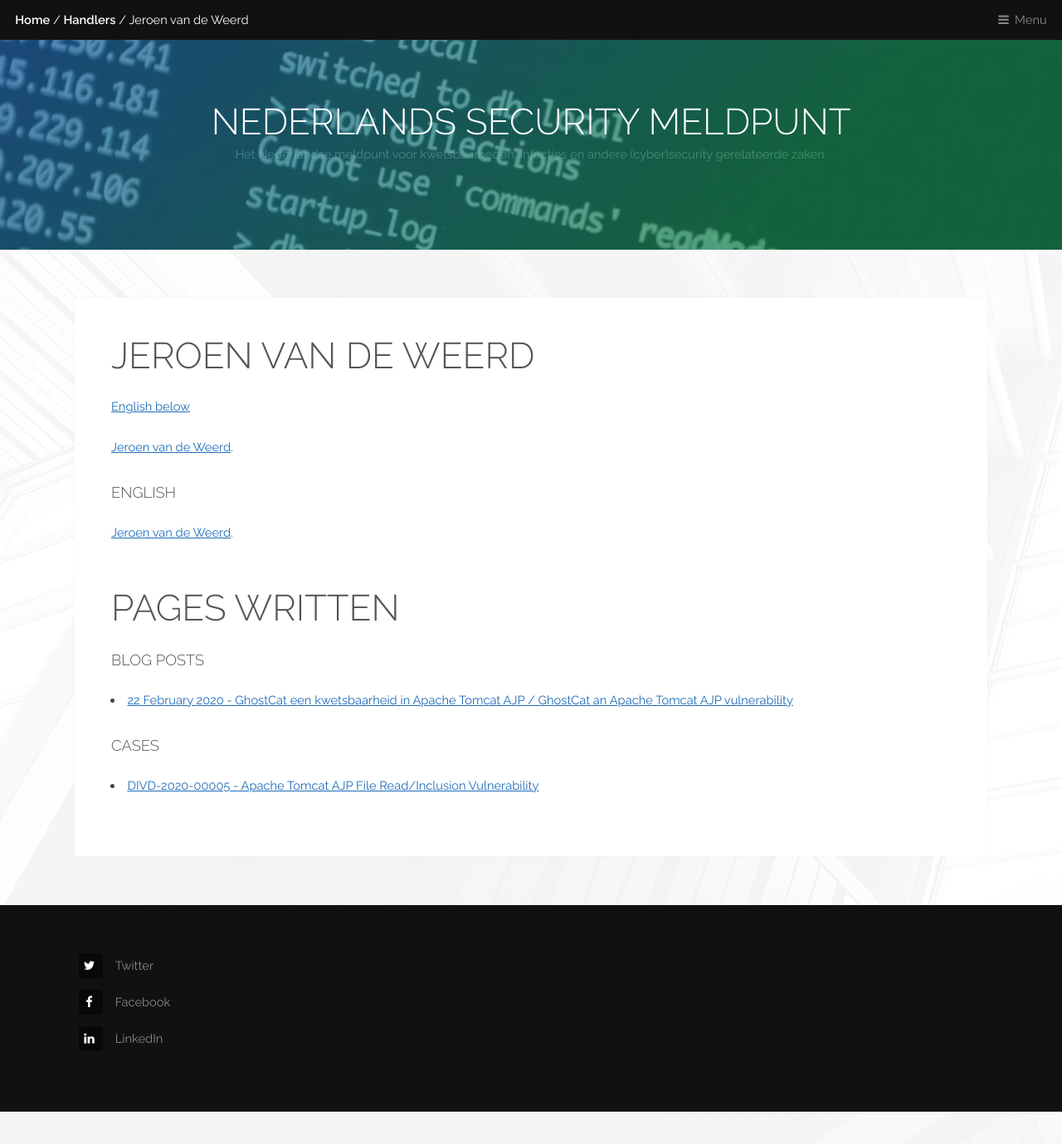
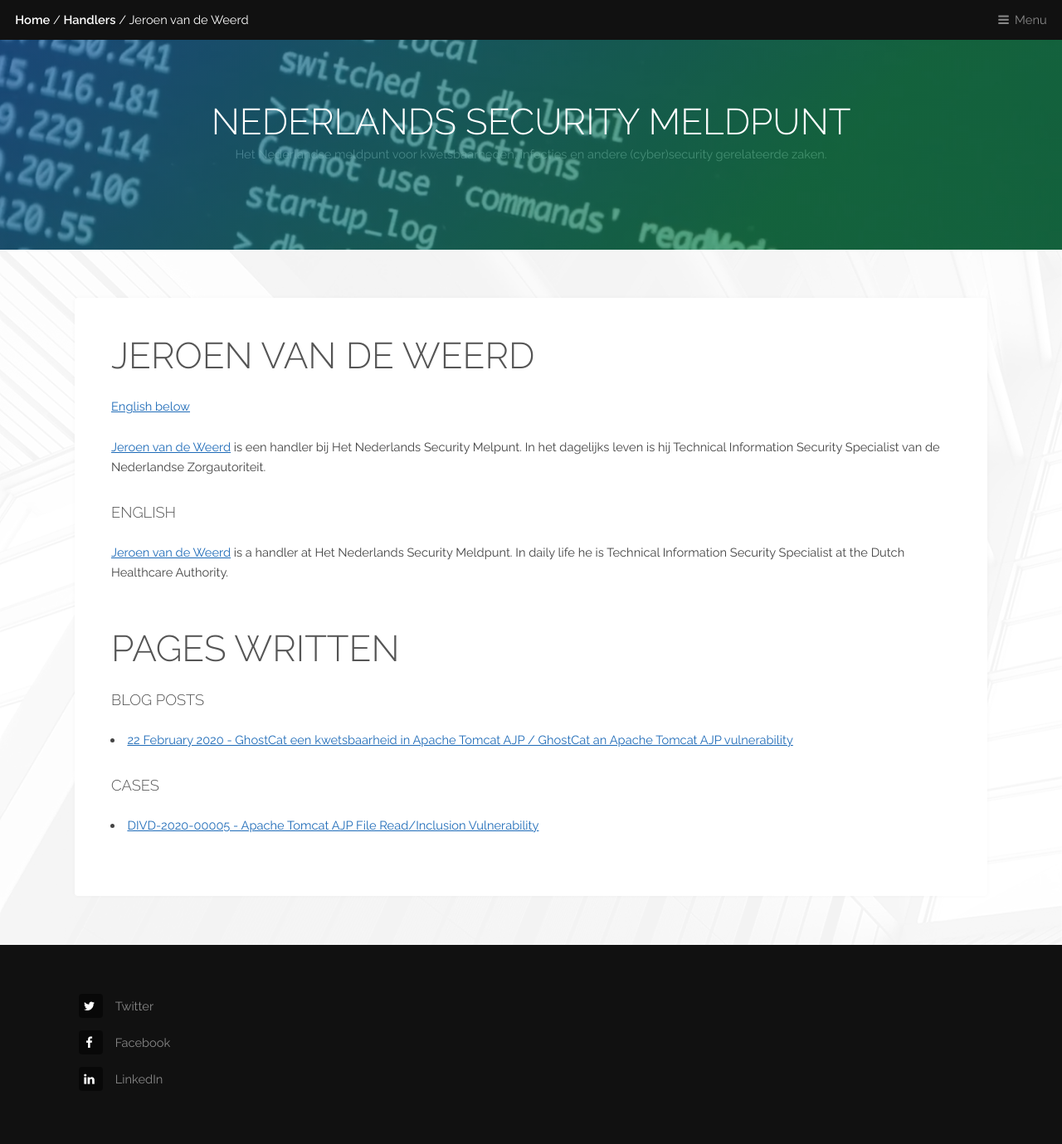
Before and after one commit to DIVD-NL/SecurityMeldpunt, a Jekyll site: the page built from handlers/Jeroen van de Weerd.md, in a window 1280 px wide and 1388 px high. Shown: the top 1379 px of the window at 83% size. Built offline with Jekyll 4.4.1, drawn with Linux system fonts in a browser that asks for light colours.

Commit message:
Update Jeroen van de Weerd.md

```diff
--- a/handlers/Jeroen van de Weerd.md
+++ b/handlers/Jeroen van de Weerd.md
@@ -4,8 +4,8 @@ excerpt: Handler
 layout: bio
 ---
 
-[Jeroen van de Weerd](https://www.linkedin.com/in/jvandeweerd/).
+[Jeroen van de Weerd](https://www.linkedin.com/in/jvandeweerd/) is een handler bij Het Nederlands Security Melpunt. In het dagelijks leven is hij Technical Information Security Specialist van de Nederlandse Zorgautoriteit.
 
 ### English
 
-[Jeroen van de Weerd](https://www.linkedin.com/in/jvandeweerd/).
+[Jeroen van de Weerd](https://www.linkedin.com/in/jvandeweerd/) is a handler at Het Nederlands Security Meldpunt. In daily life he is Technical Information Security Specialist at the Dutch Healthcare Authority.
```
